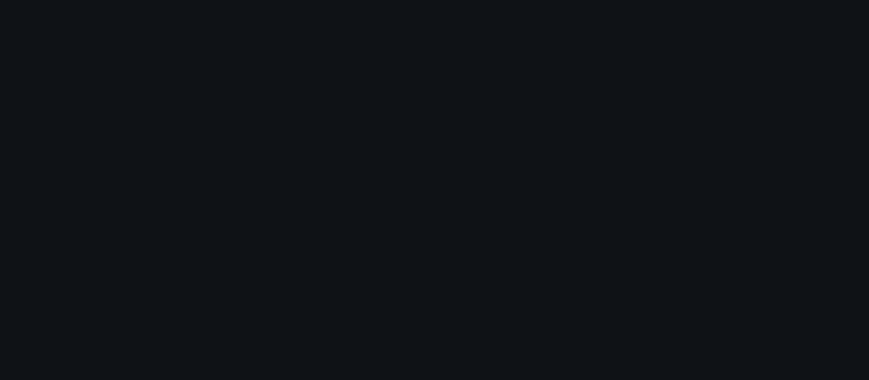
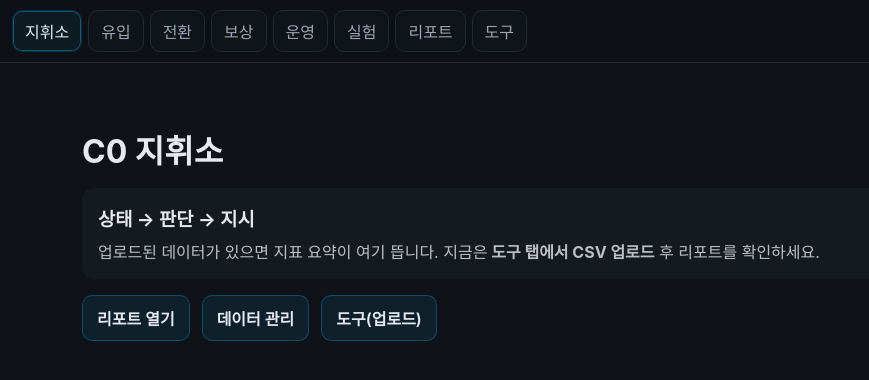
Before and after one commit to sht27363838-glitch/zp-v3.0, a Next.js app: page / in a window 1280 px wide. Before the commit this address had no page. Shown: the top 380 px of the page, without its empty margins (0-869 px from the left). Built offline with nearby package versions, Linux system fonts and the light colour scheme.

Commit message:
Update page.tsx

```diff
--- a/app/page.tsx
+++ b/app/page.tsx
@@ -1,3 +1,36 @@
 // app/page.tsx
-import { redirect } from 'next/navigation';
-export default function Home() { redirect('/report'); }
+'use client';
+
+import Link from 'next/link';
+
+export default function C0Home() {
+  return (
+    <main style={{padding:'24px'}}>
+      <h1 style={{marginBottom:16}}>C0 지휘소</h1>
+
+      {/* 상태 → 판단 → 지시 : 비어있을 땐 안내만 */}
+      <section style={{background:'#151a1e', borderRadius:12, padding:16, marginBottom:16}}>
+        <h3 style={{margin:'0 0 8px'}}>상태 → 판단 → 지시</h3>
+        <p style={{opacity:.8, margin:0}}>
+          업로드된 데이터가 있으면 지표 요약이 여기 뜹니다. 지금은
+          <b> 도구 탭에서 CSV 업로드</b> 후 리포트를 확인하세요.
+        </p>
+      </section>
+
+      {/* 빠른 이동 */}
+      <div style={{display:'flex', gap:12}}>
+        <Link href="/report" className="btn">리포트 열기</Link>
+        <Link href="/data" className="btn">데이터 관리</Link>
+        <Link href="/tools" className="btn">도구(업로드)</Link>
+      </div>
+
+      <style jsx global>{`
+        .btn {
+          padding:10px 14px; border-radius:10px; border:1px solid #0ea5e955;
+          background:#0ea5e91a; color:#e6eaf0; text-decoration:none;
+        }
+        .btn:hover { border-color:#0ea5e9aa; background:#0ea5e933; }
+      `}</style>
+    </main>
+  );
+}
```
